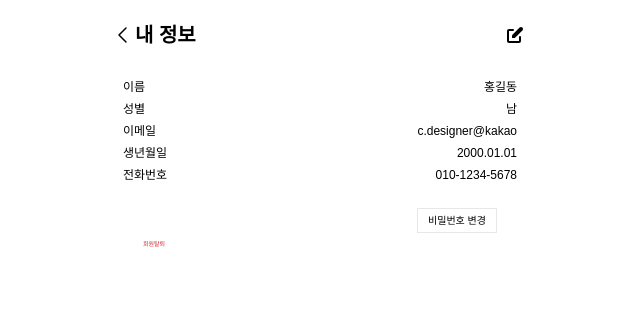
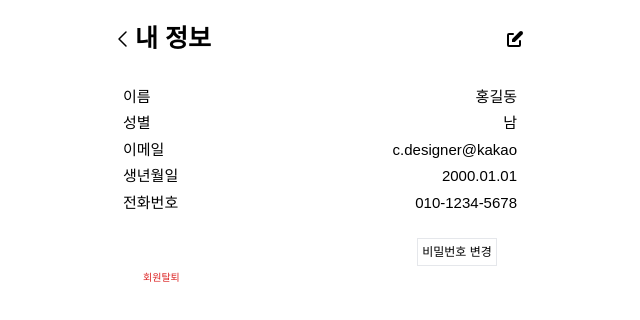
Before and after one commit to codestates/bodysign-frontend, a Next.js app in the folder client/: page /user/menu/info in a window 1280 px wide. Shown: the top 320 px of the page, without its empty margins (320-960 px from the left). Built offline with nearby package versions, Linux system fonts and the light colour scheme; no server answers.

Commit message:
유저 정보 graphql 구현

```diff
--- a/client/src/pages/_app.tsx
+++ b/client/src/pages/_app.tsx
@@ -27,7 +27,7 @@ const authMiddleware = new ApolloLink((operation, forward) => {
 
 function MyApp({ Component, pageProps }: AppProps) {
 	const client = new ApolloClient({
-		uri: 'http://localhost:4000',
+		uri: 'http://localhost:4000/graphql',
 		cache: new InMemoryCache()
 	})
 
--- a/client/src/pages/user/menu/index.tsx
+++ b/client/src/pages/user/menu/index.tsx
@@ -7,8 +7,8 @@ const Menu: NextPage = () => {
 
 	return (
 		<Layout variant="Web">
-			<div className="font-IBM flex flex-col m-5 mx-4 my-5 text-[12px]">
-				<div className="font-IBM font-bold mb-5 text-[20px]">전체</div>
+			<div className="font-IBM flex flex-col m-5 mx-4 my-5 text-[15px]">
+				<div className="font-IBM font-bold mb-5 text-[25px]">전체</div>
 				<Link href="/user/menu/info">
 				<div
 					className="flex items-center justify-between hover:bg-gray-100 font-IBM">
--- a/client/src/pages/user/menu/info.tsx
+++ b/client/src/pages/user/menu/info.tsx
@@ -23,8 +23,32 @@ export const UserDocument = gql`
 	}
 `
 
+export const RemoveUserDocument = gql`
+	mutation RemoveUser($id: Int!) {
+		removeUser(id: $id) {
+			id
+			email
+			userName
+			birthDate
+			phoneNumber
+			gender
+			graduate
+		}
+	}
+`
+
 const Info: NextPage = () => {
-	const { loading, data } = useQuery(UserDocument)
+	const { loading, data } = useQuery(UserDocument, {
+        variables: { id: 2 }
+    })
+
+	if(loading) {
+
+	} else {
+		console.log(data)
+	}
+
+	const [removeUser] = useMutation(RemoveUserDocument)
 
 	const [userInfo, setUserInfo] = useState({
 		name: '홍길동',
@@ -40,14 +64,22 @@ const Info: NextPage = () => {
 
 	}
 
-	const deleteUserHandler = () => {
+	const deleteUserHandler = async () => {
 		alert('정말 탈퇴하시겠습니까?')
-		// 서버로 탈퇴 요청 보내기
+		try {
+			await removeUser({
+				variables: {
+					id: 2
+				}
+			})
+		} catch (error) {
+			console.log(error)
+		}
 	}
 
 	return (
 		<Layout variant="Web">
-			<div className="font-IBM flex flex-col justify-center mx-4 my-5 text-[12px]">
+			<div className="font-IBM flex flex-col justify-center mx-4 my-5 text-[15px]">
 				{isPasswordModalOpen ? (
 					<ChangePasswordModal
 						isOpen={isPasswordModalOpen}
@@ -55,7 +87,7 @@ const Info: NextPage = () => {
 					/>
 				) : null}
 				<div className="flex items-center justify-between">
-						<span className="flex text-[20px]">
+						<span className="flex text-[25px]">
 							<Link href="/user/menu">
 							<svg
 								xmlns="http://www.w3.org/2000/svg"
@@ -79,7 +111,7 @@ const Info: NextPage = () => {
 						<span className="flex">
 							<svg xmlns="http://www.w3.org/2000/svg" className="h-5 w-5 mx-1" viewBox="0 0 20 20" fill="currentColor">
 							<path d="M17.414 2.586a2 2 0 00-2.828 0L7 10.172V13h2.828l7.586-7.586a2 2 0 000-2.828z" />
-							<path fill-rule="evenodd" d="M2 6a2 2 0 012-2h4a1 1 0 010 2H4v10h10v-4a1 1 0 112 0v4a2 2 0 01-2 2H4a2 2 0 01-2-2V6z" clip-rule="evenodd" />
+							<path fillRule="evenodd" d="M2 6a2 2 0 012-2h4a1 1 0 010 2H4v10h10v-4a1 1 0 112 0v4a2 2 0 01-2 2H4a2 2 0 01-2-2V6z" clipRule="evenodd" />
 							</svg>
 						</span>
 						</Link>
@@ -110,12 +142,12 @@ const Info: NextPage = () => {
 							<div className="flex-col mx-5 mt-4">
 								<button
 									onClick={changePasswordModal}
-									className="font-thin w-20 p-1 my-2 text-[10px] border float-right hover:bg-gray-50">
+									className="font-thin w-20 p-1 my-2 text-[12px] border float-right hover:bg-gray-50">
 									비밀번호 변경
 								</button>
 								<div
 									onClick={deleteUserHandler}
-									className="inline-block mt-10 text-[6px] text-red-600 hover:text-gray-400 hover:cursor-pointer">
+									className="inline-block mt-10 text-[10px] text-red-600 hover:text-gray-400 hover:cursor-pointer">
 									회원탈퇴
 								</div>
 							</div>
```
